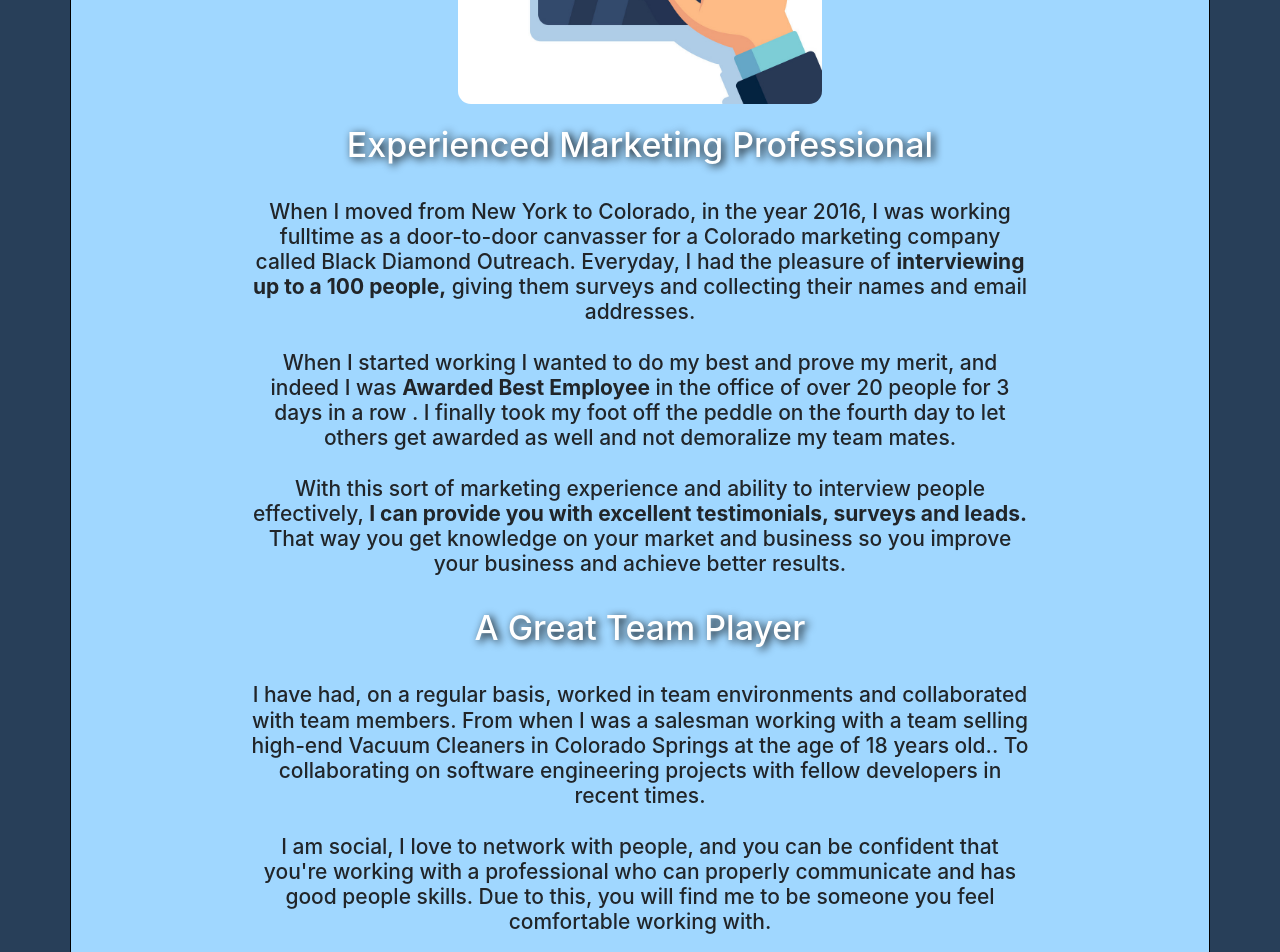
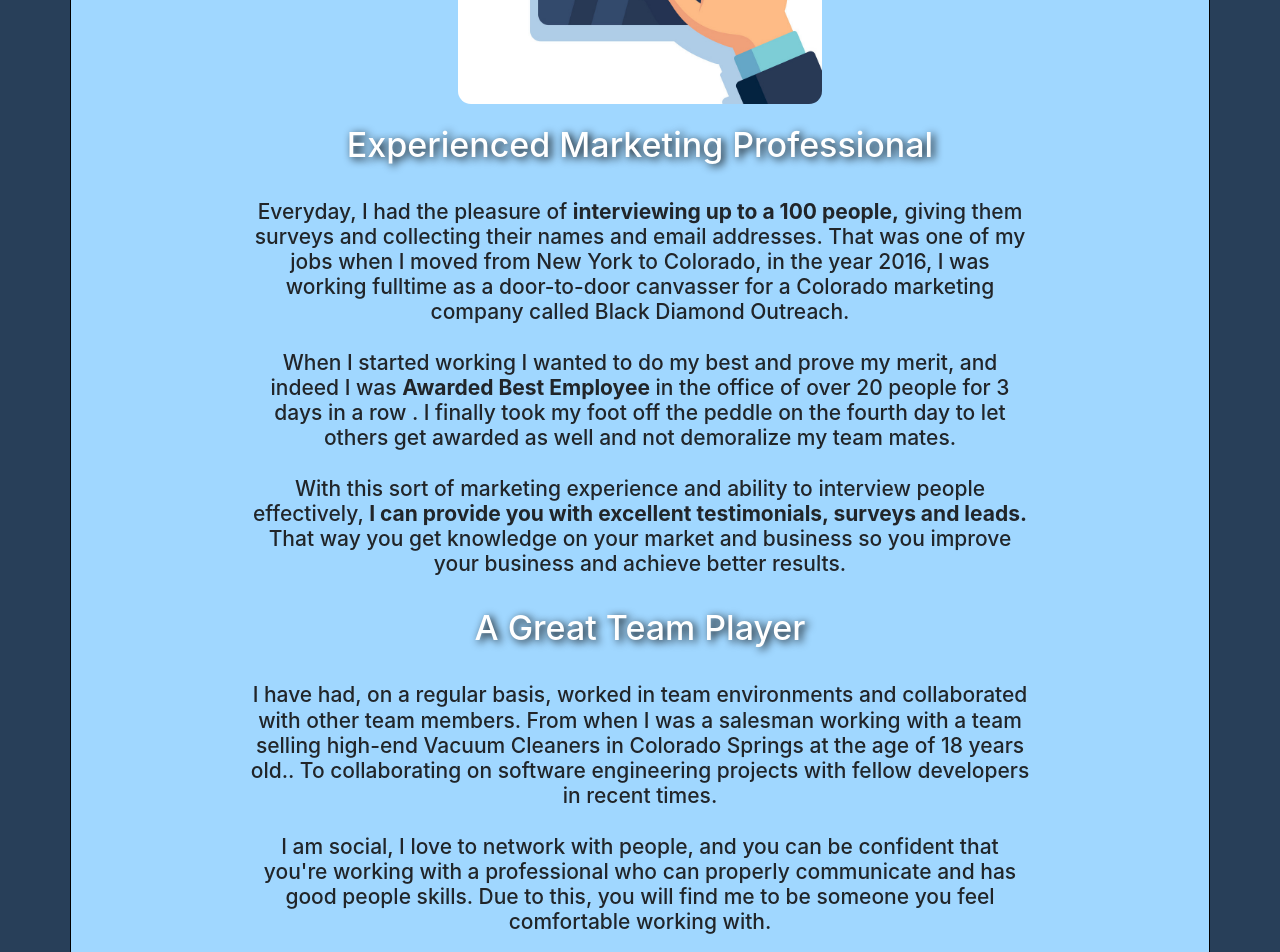
Before and after one commit to omarkha/khalilcopywriting, a React (Create React App) app: page / in a window 1280 px wide. Shown: the part 1600-2552 px from the top of the page. Built offline with nearby package versions, Linux system fonts and the light colour scheme.

Commit message:
fourth edition

```diff
--- a/src/pages/Homepage.js
+++ b/src/pages/Homepage.js
@@ -66,12 +66,13 @@ const Homepage = () => {
                 <h3 className="subhead h1">
                   Experienced Marketing Professional
                 </h3>
-                <br /> When I moved from New York to Colorado, in the year 2016,
-                I was working fulltime as a door-to-door canvasser for a
-                Colorado marketing company called Black Diamond Outreach.
+                <br />
                 Everyday, I had the pleasure of{" "}
                 <strong>interviewing up to a 100 people,</strong> giving them
-                surveys and collecting their names and email addresses.
+                surveys and collecting their names and email addresses. That was
+                one of my jobs when I moved from New York to Colorado, in the
+                year 2016, I was working fulltime as a door-to-door canvasser
+                for a Colorado marketing company called Black Diamond Outreach.
                 <br />
                 <br /> When I started working I wanted to do my best and prove
                 my merit, and indeed I was{" "}
@@ -94,9 +95,9 @@ const Homepage = () => {
             <p className="h1 text-dark">
               <h3 className="subhead h1 ">A Great Team Player</h3> <br />I have
               had, on a regular basis, worked in team environments and
-              collaborated with team members. From when I was a salesman working
-              with a team selling high-end Vacuum Cleaners in Colorado Springs
-              at the age of 18 years old.. To collaborating on software
+              collaborated with other team members. From when I was a salesman
+              working with a team selling high-end Vacuum Cleaners in Colorado
+              Springs at the age of 18 years old.. To collaborating on software
               engineering projects with fellow developers in recent times.{" "}
               <br />
               <br />
@@ -275,7 +276,7 @@ const Homepage = () => {
           </div>
           <br />
           <div id="offer">
-            <h3 className="subhead h1 text-dark">
+            <h3 className="subhead h1 text-light">
               I can work with any kind of budget
             </h3>
             <br />
```
